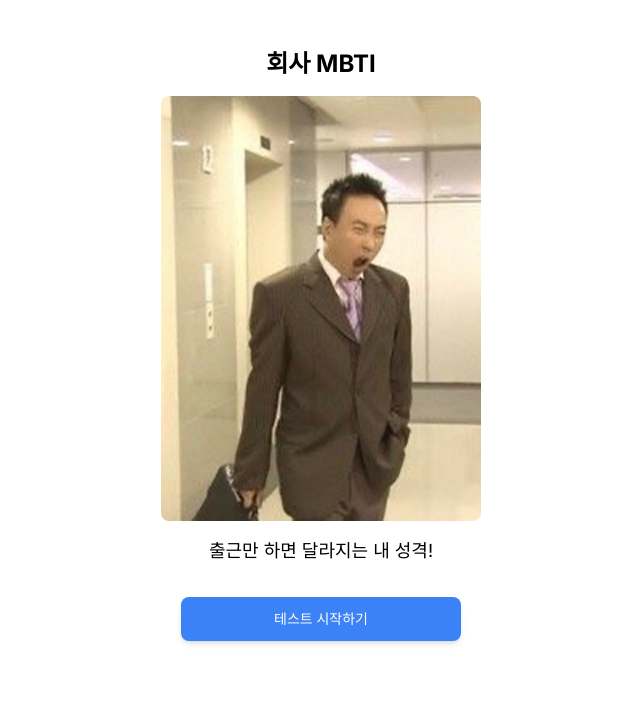
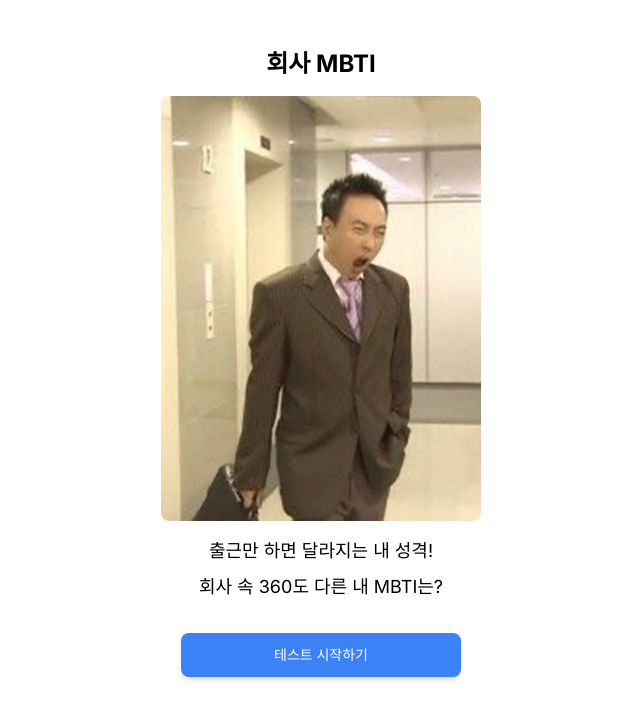
Before and after one commit to clover900/companymbti, a Next.js app: page / in a window 1280 px wide. Shown: the top 718 px of the page, without its empty margins (319-959 px from the left). Built offline with nearby package versions, Linux system fonts and the light colour scheme.

Commit message:
Restore full text description on main page

```diff
--- a/src/app/page.tsx
+++ b/src/app/page.tsx
@@ -10,7 +10,8 @@ export default function Home() {
           alt="회사 MBTI 밈"
           className="w-full max-w-[360px] h-auto mb-4 rounded-lg"
         />
-        <p className="text-lg mb-8">출근만 하면 달라지는 내 성격!</p>
+        <p className="text-lg mb-2">출근만 하면 달라지는 내 성격!</p>
+        <p className="text-lg mb-8">회사 속 360도 다른 내 MBTI는?</p>
         <a
           href="/test"
           className="inline-block w-full max-w-[280px] bg-blue-500 hover:bg-blue-600 text-white font-medium py-3 px-6 rounded-lg text-sm transition-all duration-200 hover:scale-105 shadow-md"
```
